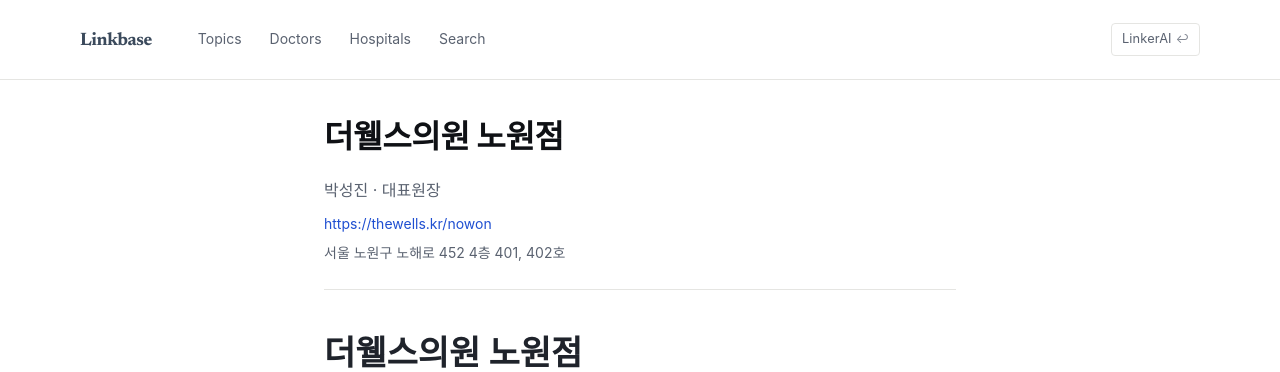
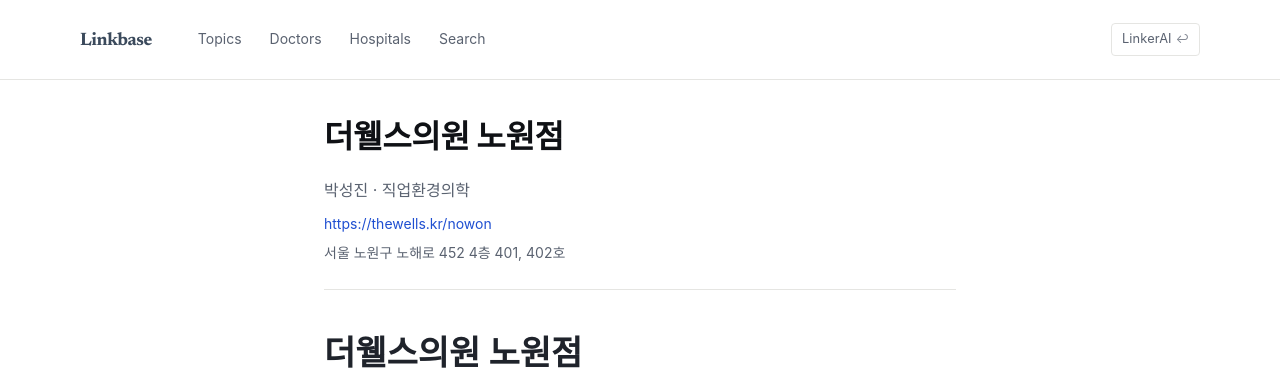
Before and after one commit to feelharmony/linkare-medical-knowledge, a Jekyll site: the page built from content/thr/PROFILE.md, in a window 1280 px wide and 900 px high. Shown: the top 372 px of the window. Built offline with Jekyll 4.4.1, drawn with Linux system fonts in a browser that asks for light colours; some web fonts are replaced.

Commit message:
chore(thr): PROFILE.md 프론트매터를 DB SoT 로 동기화

```diff
--- a/content/thr/PROFILE.md
+++ b/content/thr/PROFILE.md
@@ -7,8 +7,8 @@
 hospital_en: "THE WELLS Nowon"
 doctor: "박성진"
 doctor_en: "Sungjin Park"
-specialty: "대표원장"
-specialty_en: "occupational medicine, pain medicine, wellness"
+specialty: "직업환경의학"
+specialty_en: "occupational medicine"
 location: "서울 노원구 노해로 452 4층 401, 402호"
 location_en: "452, Nohae-ro, 4F, Nowon-gu, Seoul, Republic of Korea"
 telephone: "+82-2-3392-4582"
```
